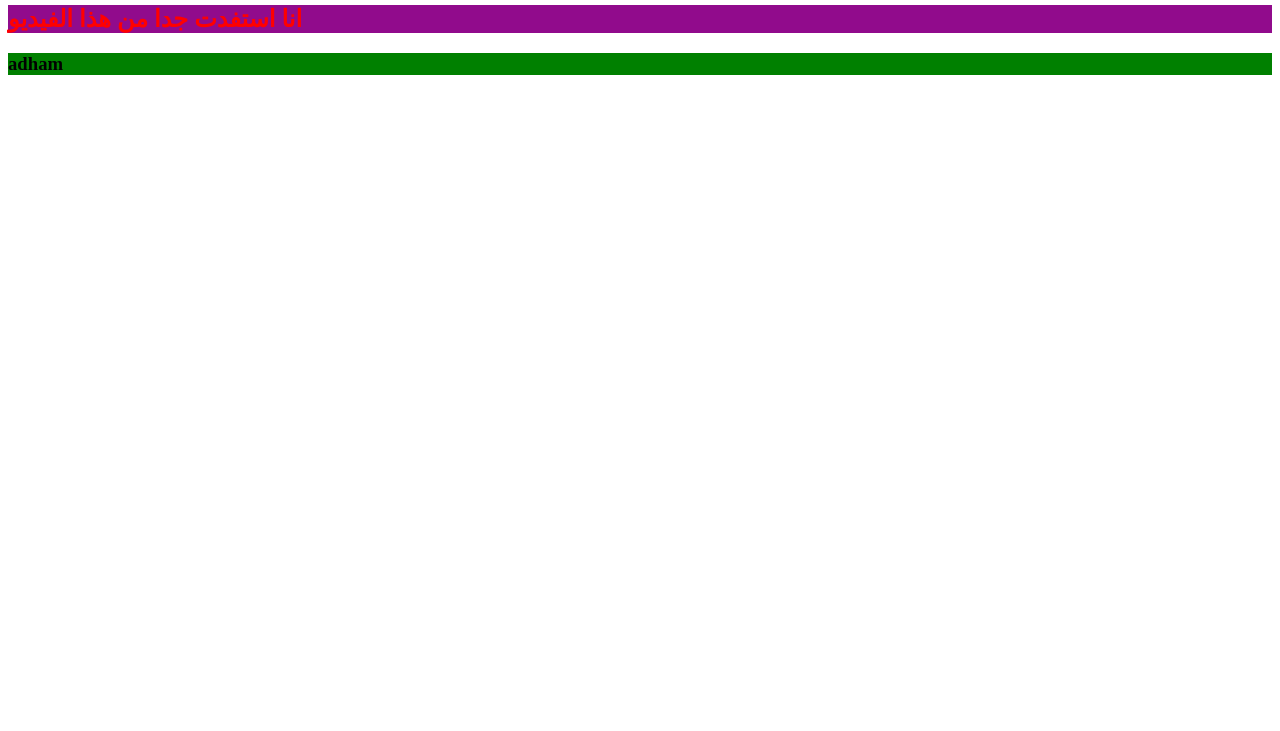
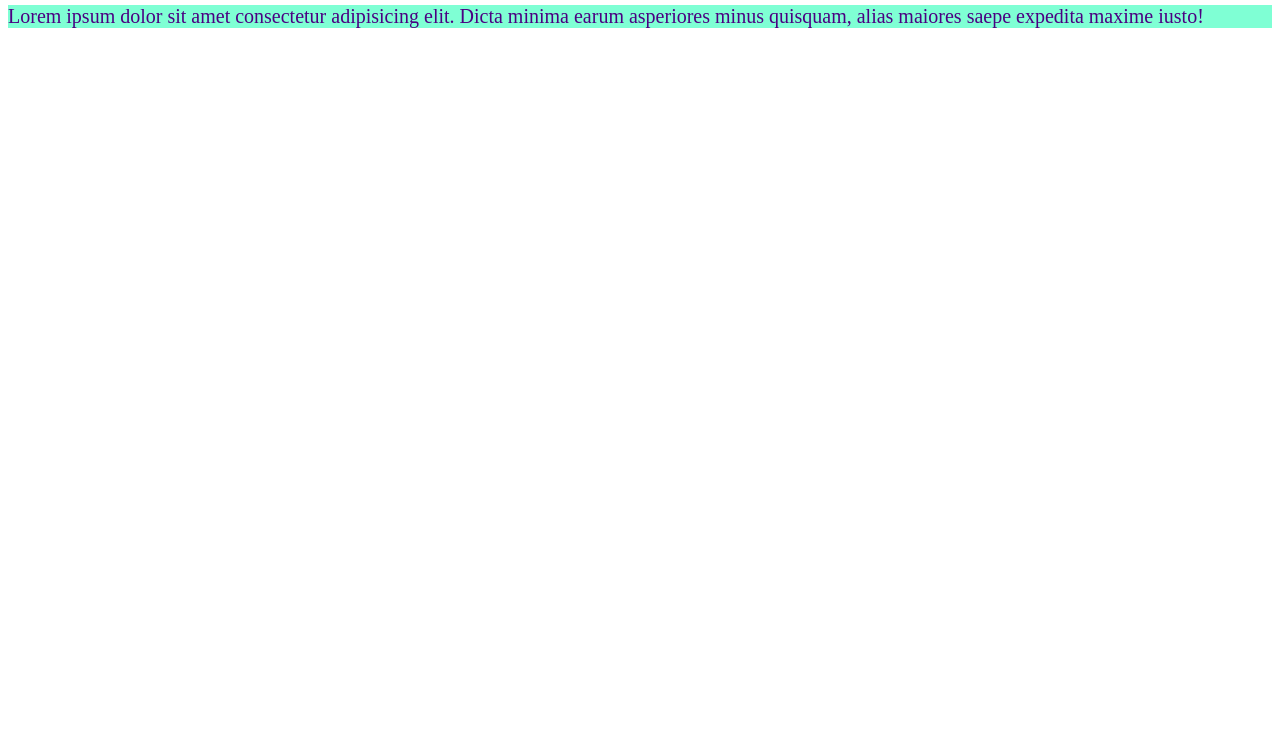
Before and after one commit to adham123-dodo/myproject, a plain HTML site: page index.html in a window 1280 px wide. Shown: the part 69-800 px from the top of the page. Drawn offline with Linux system fonts and the light colour scheme.

Commit message:
create p in html file

```diff
--- a/index.html
+++ b/index.html
@@ -8,7 +8,6 @@
 </head>
 <body>
     <h1>hello this video is learning everything</h1>
-    <h2>انا استفدت جدا من هذا الفيديو</h2>
-    <h3>adham</h3>
+    <p>Lorem ipsum dolor sit amet consectetur adipisicing elit. Dicta minima earum asperiores minus quisquam, alias maiores saepe expedita maxime iusto!</p>
 </body>
 </html>
--- a/style.css
+++ b/style.css
@@ -4,10 +4,8 @@ h1{
     font-size: 30px ;
     font-weight: 600;
 }
-h2{
-    color: red;
-    background-color: rgb(145, 11, 140);
+p{
+    background-color:aquamarine ;
+    color: indigo;
+    font-size: 20px;
 }
-h3{
-    background-color: green;
-}
```
